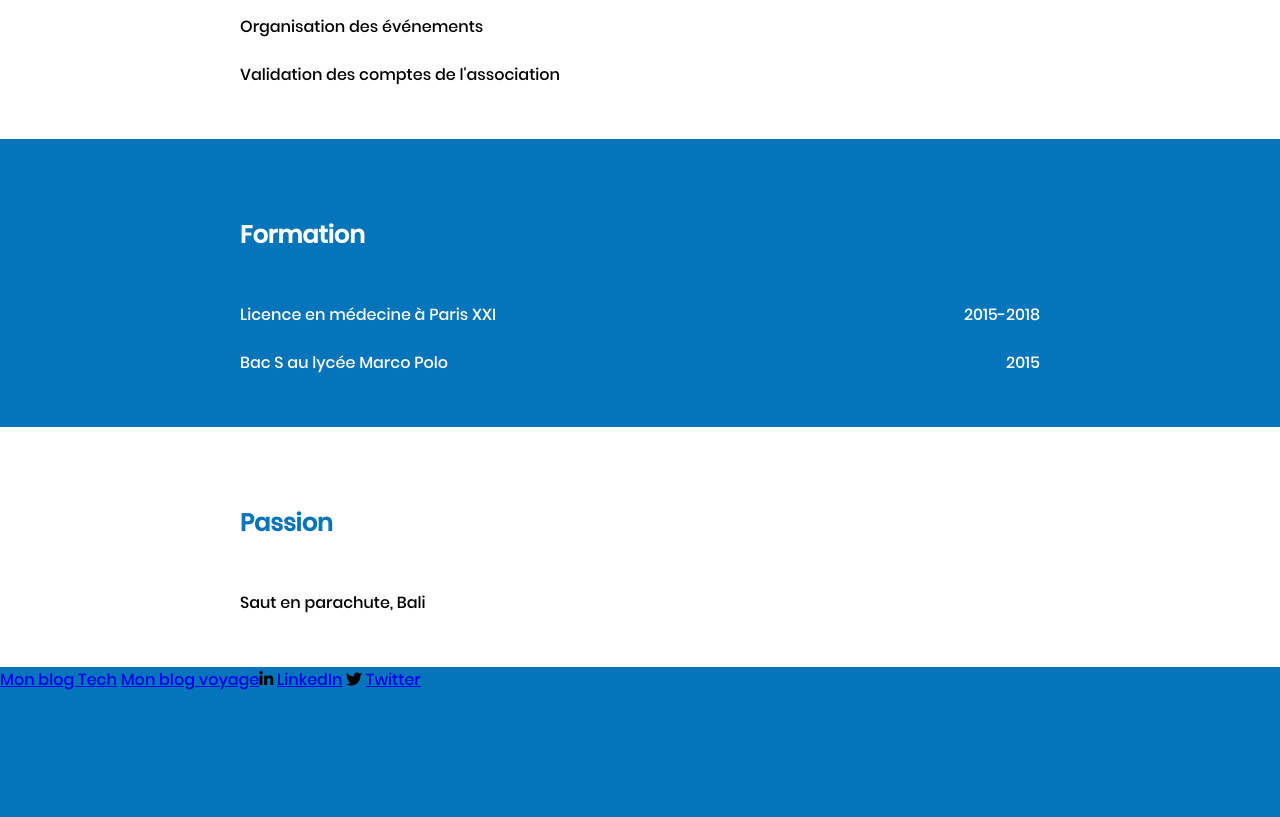
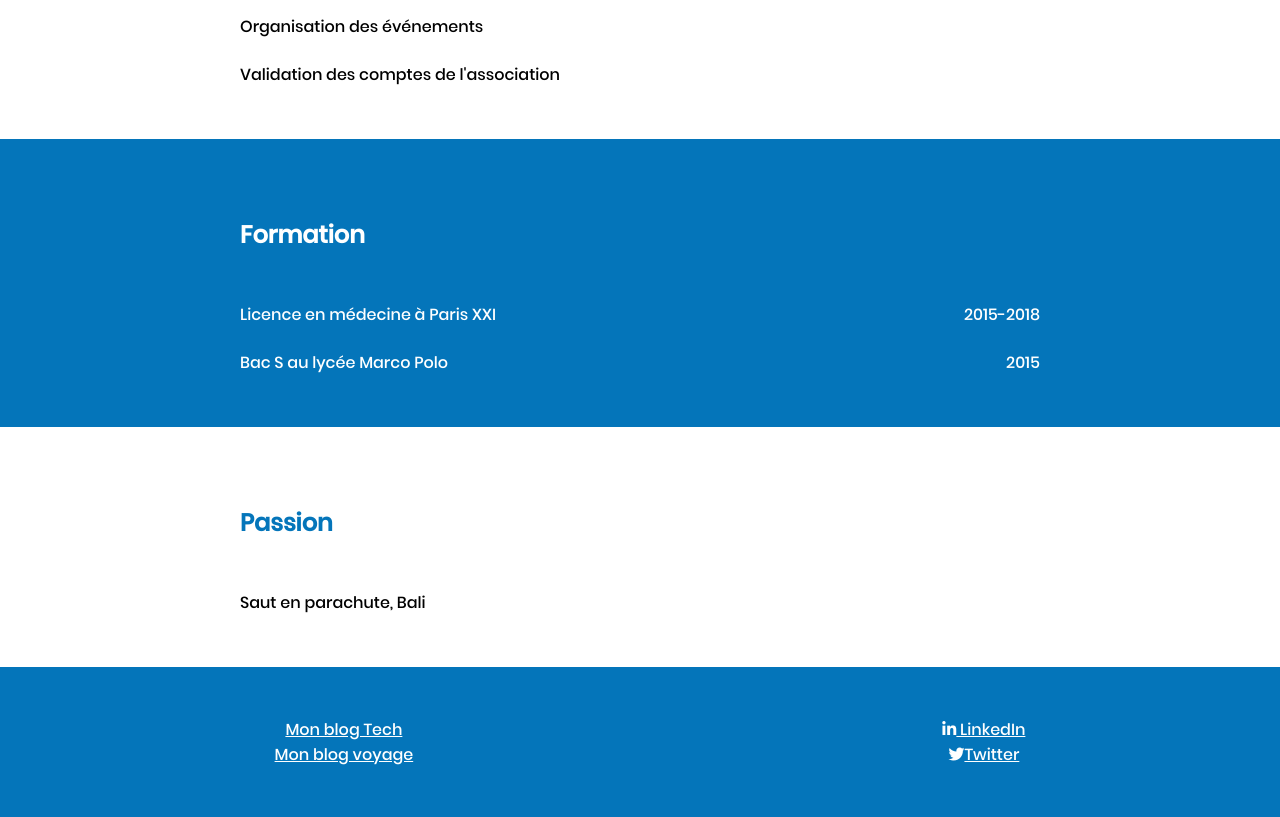
Before and after one commit to chaaams/MyCV, a plain HTML site: page my-cv/index.html in a window 1280 px wide. Shown: the part 1069-1886 px from the top of the page. Drawn offline with Linux system fonts and the light colour scheme.

Commit message:
finished correction myCV

```diff
--- a/my-cv/index.html
+++ b/my-cv/index.html
@@ -81,10 +81,10 @@
             <a href="https://www.konexio.eu/index.html" target="_blank">Mon blog voyage</a>
         </div>
         <div class="footer-div">
-            <i class="fab fa-linkedin-in"></i>
-            <a href="https://www.konexio.eu/index.html" target="_blank">LinkedIn</a>
-            <i class="fab fa-twitter"></i>
-            <a href="https://www.konexio.eu/index.html" target="_blank"></i>Twitter</a>
+
+            <a href="https://www.konexio.eu/index.html" target="_blank"><i class="fab fa-linkedin-in"></i> LinkedIn</a>
+
+            <a href="https://www.konexio.eu/index.html" target="_blank"><i class="fab fa-twitter"></i></i>Twitter</a>
         </div>
     </footer>
     </main>
--- a/my-cv/styles.css
+++ b/my-cv/styles.css
@@ -68,8 +68,17 @@ span{
 footer{
     height: 150px;
     background-color: #0475ba;
-display: flex;
+    display: flex;
+    justify-content: space-around
 }
 .footer-div{
-    display: block;
+    display: flex;
+    padding-left: 20px;
+    flex-direction: column;
+    justify-content: center;
+    align-items: center;
+    align-content: space-evenly;
 }
+a{
+    color: white;
+}
```
